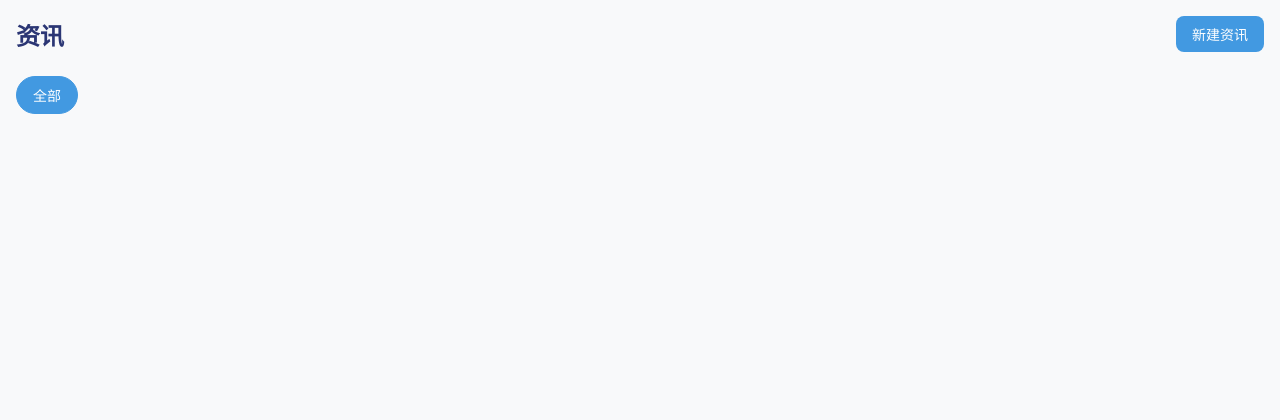
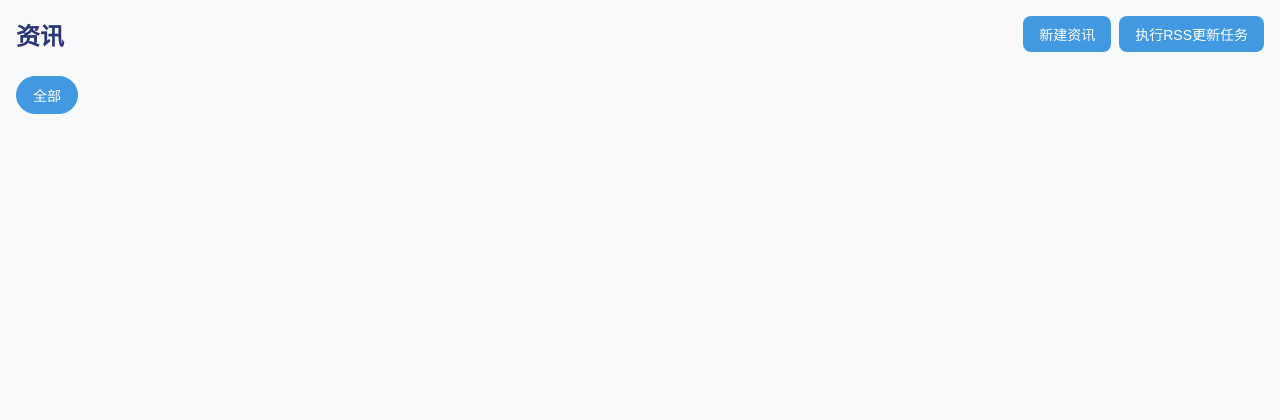
Before and after one commit to ShoreCN/temp_newhk, a FastAPI app: template templates/information.html in a window 1280 px wide. Shown: the top 420 px of the page. Run offline with FastAPI, Linux system fonts and the light colour scheme; the template is opened without the code that fills it, so the values that code supplies are empty; parts of the project's set-up code (start-up, migrations or seed data) failed here and were passed over.

Commit message:
feat: add rss task execution button in information page

```diff
--- a/templates/information.html
+++ b/templates/information.html
@@ -320,6 +320,7 @@
         <h1>资讯</h1>
         <div class="action-buttons">
             <button class="btn btn-primary" onclick="window.location.href='/information/edit'">新建资讯</button>
+            <button class="btn btn-primary" onclick="executeRssTask()">执行RSS更新任务</button>
         </div>
     </div>
 
@@ -559,6 +560,28 @@
                 alert('更新热门状态时发生错误');
             }
         }
+
+        function executeRssTask() {
+            fetch('/task/execute_rss', {
+                method: 'POST',
+                headers: {
+                    'Content-Type': 'application/json',
+                    'X-Requested-With': 'XMLHttpRequest'
+                }
+            })
+            .then(response => response.json())
+            .then(data => {
+                if (data.data && data.data.status === 'success') {
+                    alert('RSS更新任务已成功执行');
+                } else {
+                    alert('RSS更新任务执行失败：' + (data.message || '未知错误'));
+                }
+            })
+            .catch(error => {
+                console.error('Error:', error);
+                alert('执行RSS更新任务时发生错误');
+            });
+        }
     </script>
 </body>
 </html>
```
